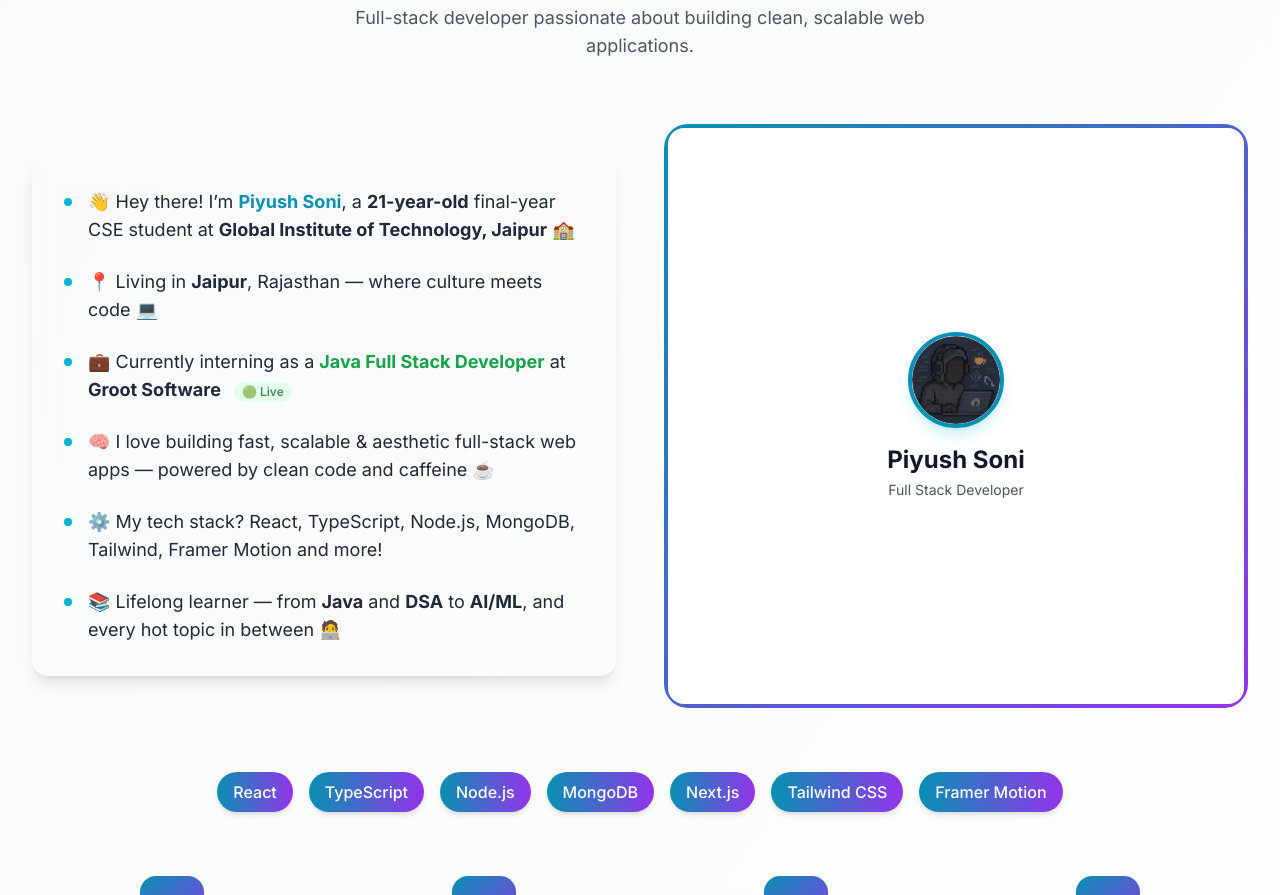
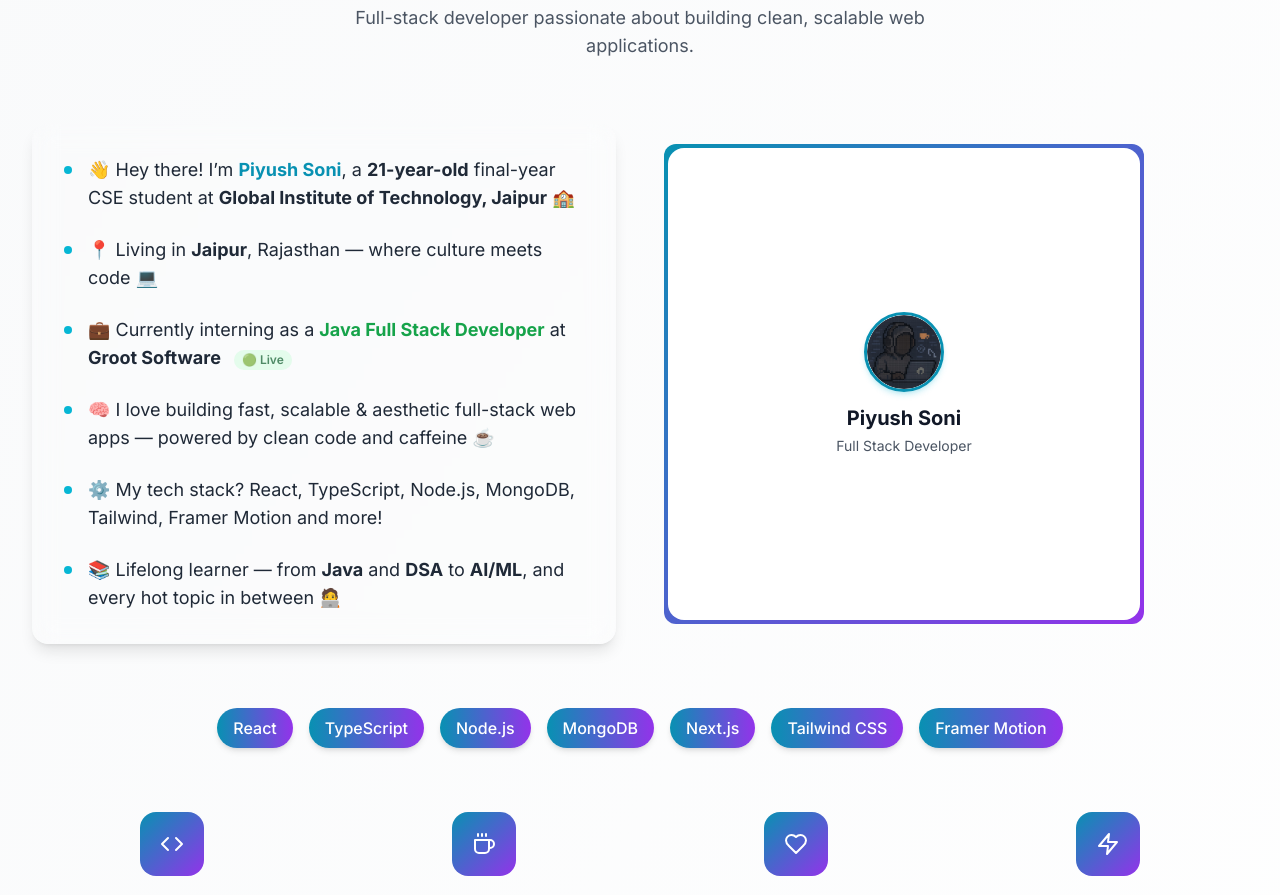
Before and after one commit to Piyush64-bit/MyPortfolio, a React (Vite) app: page / in a window 1280 px wide. Shown: the part 940-1835 px from the top of the page. Built offline with nearby package versions, Linux system fonts and the light colour scheme.

Commit message:
about section modified

```diff
--- a/src/components/About.tsx
+++ b/src/components/About.tsx
@@ -2,6 +2,7 @@
 import React from "react";
 import { motion, useScroll, useTransform } from "framer-motion";
 import { Code, Coffee, Heart, Zap } from "lucide-react";
+import Profile from "../assets/Profile.jpg";
 
 const stats = [
 	{ icon: Code, number: "50+", label: "Projects Completed" },
@@ -129,22 +130,22 @@ const About: React.FC = () => {
 						className="relative"
 					>
 						<motion.div
-              className="aspect-square bg-gradient-to-br from-cyan-600 to-purple-600 dark:from-cyan-400 dark:to-purple-500 rounded-3xl p-1"
+							className="aspect-square max-w-[480px] bg-gradient-to-br from-cyan-600 to-purple-600 dark:from-cyan-400 dark:to-purple-500 rounded-xl p-1"
 							whileHover={{ rotateY: 10, rotateX: 5 }}
 							transition={{ type: "spring", stiffness: 100 }}
 						>
 							<div className="w-full h-full bg-white dark:bg-gray-900 rounded-2xl flex flex-col items-center justify-center p-4">
-                <div className="w-24 h-24 rounded-full mb-4 overflow-hidden flex items-center justify-center border-4 border-cyan-600 dark:border-cyan-400 shadow-lg shadow-cyan-500/20 hover:shadow-cyan-500/40 transition-shadow">
+								<div className="w-20 h-20 rounded-full mb-3 overflow-hidden flex items-center justify-center border-[3px] border-cyan-600 dark:border-cyan-400 shadow-md shadow-cyan-500/20 hover:shadow-cyan-500/40 transition-shadow">
 									<img
-                    src="src/assets/Profile.jpg"
+										src={Profile}
 										className="w-full h-full object-cover"
 										alt="ProfilePic"
 									/>
 								</div>
-                <h3 className="text-2xl font-bold text-gray-900 dark:text-white mb-1">
+								<h3 className="text-xl font-bold text-gray-900 dark:text-white mb-1">
 									Piyush Soni
 								</h3>
-                <p className="text-gray-600 dark:text-gray-400 text-sm">
+								<p className="text-gray-600 dark:text-gray-400 text-sm text-center">
 									Full Stack Developer
 								</p>
 							</div>
```
Lines whose indentation alone changed are shown as unchanged.
